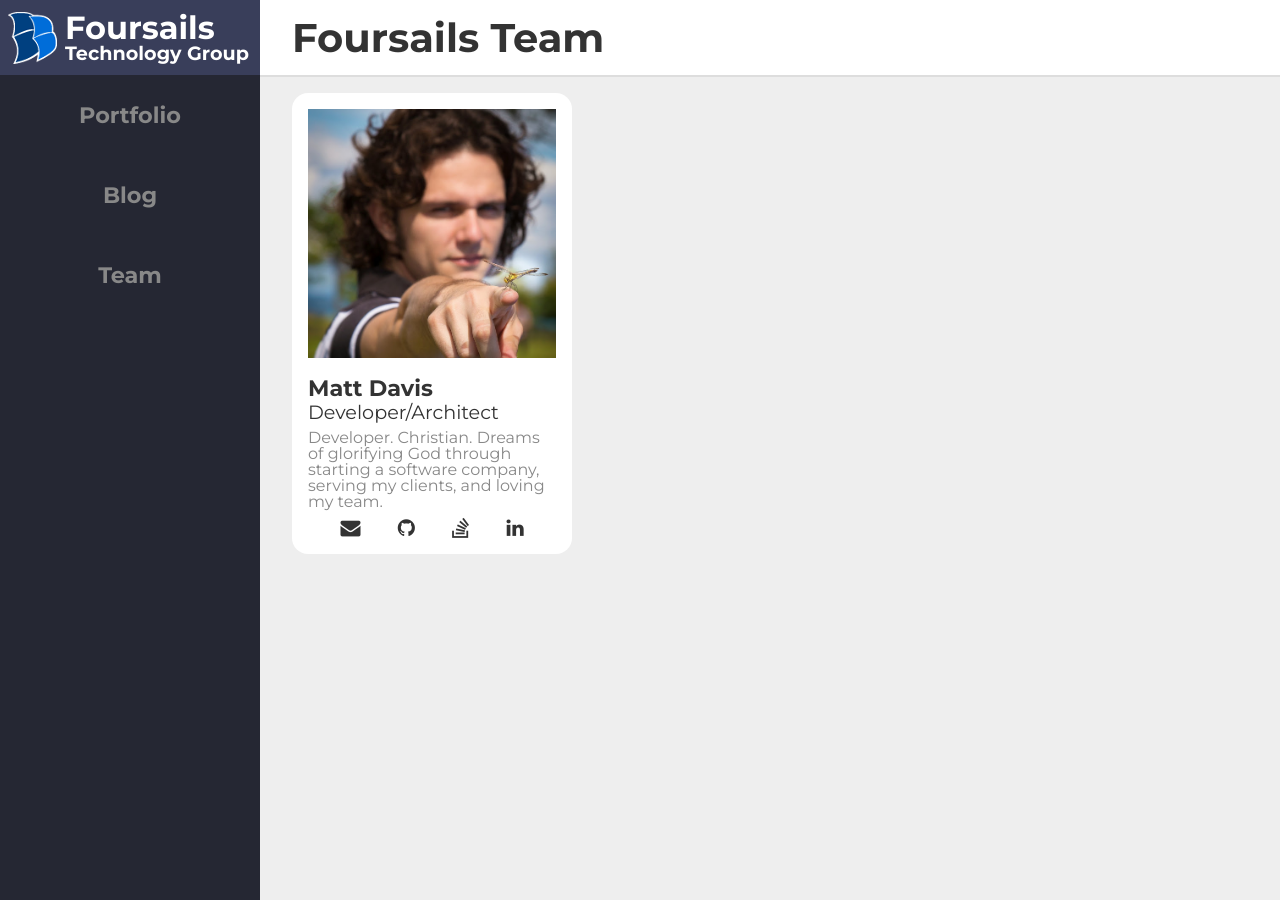
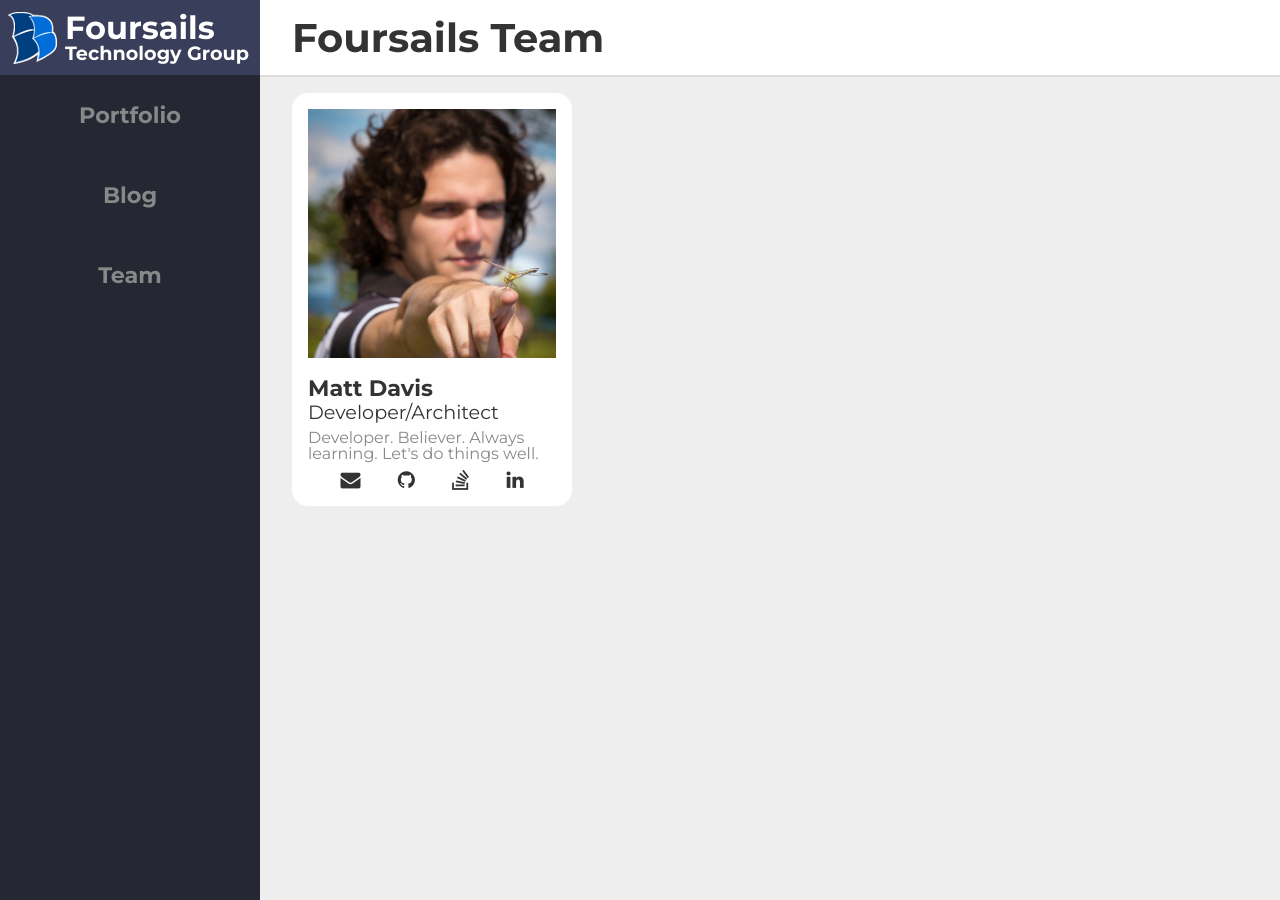
Before and after one commit to Foursails/foursails-homepage, a Jekyll site: the page built from team.html, in a window 1280 px wide. Built offline with Jekyll 4.4.1, drawn with Linux system fonts in a browser that asks for light colours; nearby versions of some CDN libraries; Markdown is read by kramdown in place of the engine named in the settings.

Commit message:
updated description

```diff
--- a/_data/team.yml
+++ b/_data/team.yml
@@ -5,4 +5,4 @@
   stackoverflow: 1981050
   linkedin: 253846833
   email: matt.davis@foursails.co
-  bio: "Developer. Christian. Dreams of glorifying God through starting a software company, serving my clients, and loving my team."
+  bio: "Developer. Believer. Always learning. Let's do things well."
```
